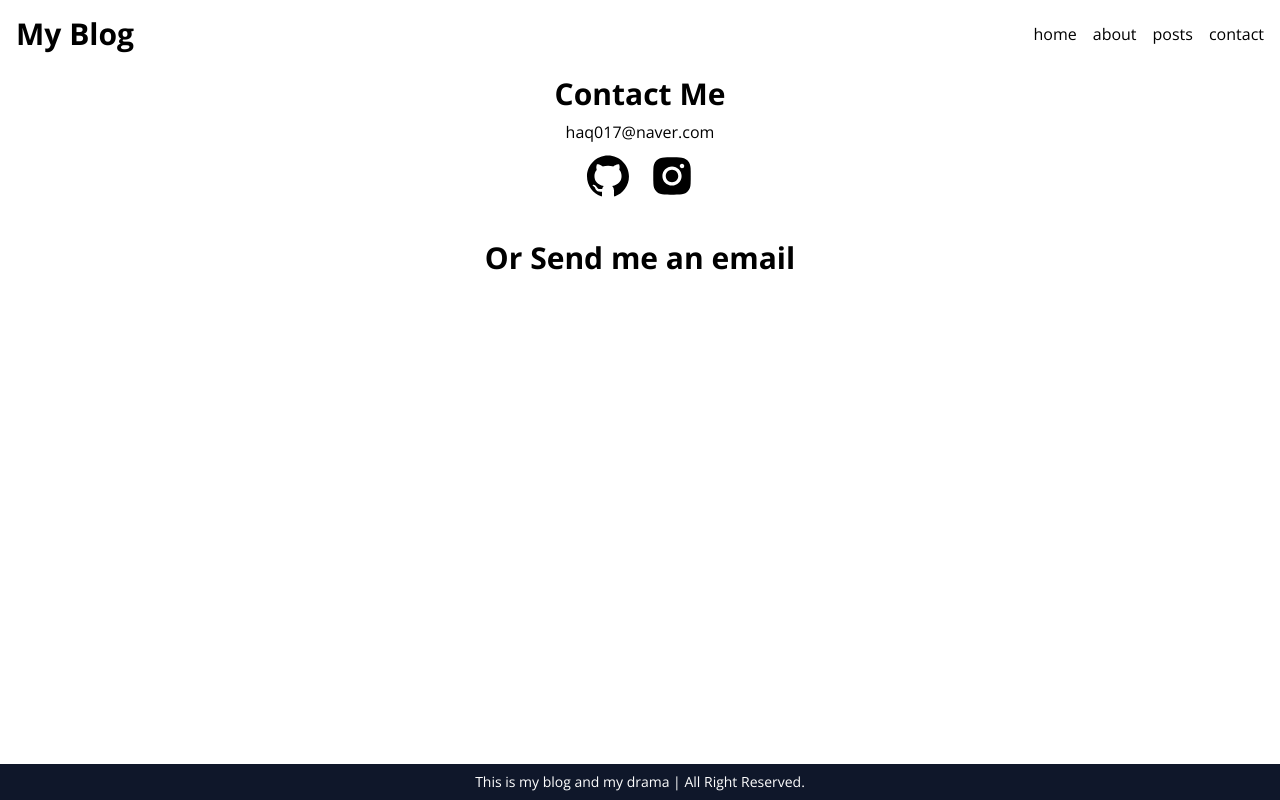
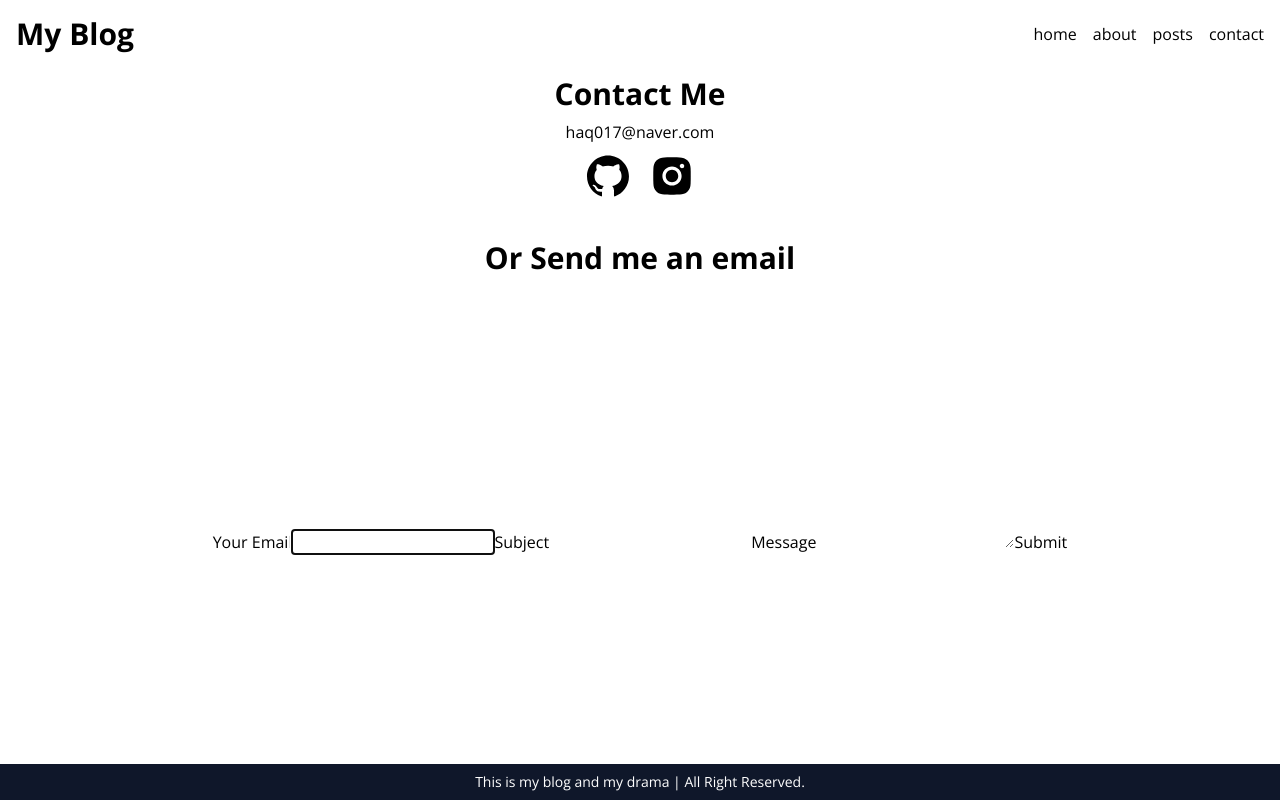
Before and after one commit to myjhye/blog, a Next.js app: page /contact in a window 1280 px wide. Built offline with nearby package versions, Linux system fonts and the light colour scheme.

Commit message:
정보, 연락 페이지 -> 입력폼

```diff
--- a/src/components/ContactForm.tsx
+++ b/src/components/ContactForm.tsx
@@ -1,8 +1,68 @@
+'use client'
+
+import { ChangeEvent, FormEvent, useState } from "react"
+
+type Form = {
+    from : string;
+    subject : string;
+    message : string;
+}
 export default function ContactForm() {
 
+    const [form, setForm] = useState<Form>({
+        from: '',
+        subject: '',
+        message: ''
+    });
+
+    const onChange = (e: ChangeEvent<HTMLInputElement | HTMLTextAreaElement>) => {
+
+        const { name, value } = e.target;
+        setForm(prev => ({
+            ...prev,
+            [name]: value
+        }));
+    }
+
+    const onSubmit = (e: FormEvent<HTMLFormElement>) => {
+
+        e.preventDefault();
+        console.log(form);
+    }
+
     return (
-        <div>
-
-        </div>
+        <>
+            <form onSubmit={onSubmit}>
+                <label htmlFor="from">Your Email</label>
+                <input
+                    type='email'
+                    id='from'
+                    name='from'
+                    required
+                    autoFocus
+                    value={form.from}
+                    onChange={onChange}
+                />
+                <label htmlFor="subject">Subject</label>
+                <input
+                    type='text'
+                    id='subject'
+                    name='subject'
+                    required
+                    value={form.subject}
+                    onChange={onChange}
+                />
+                <label htmlFor="subject">Message</label>
+                <textarea
+                    rows={10}
+                    id='message'
+                    name='message'
+                    required
+                    value={form.message}
+                    onChange={onChange}
+                />
+                <button>Submit</button>
+            </form>
+        </>
     )
 }
```
